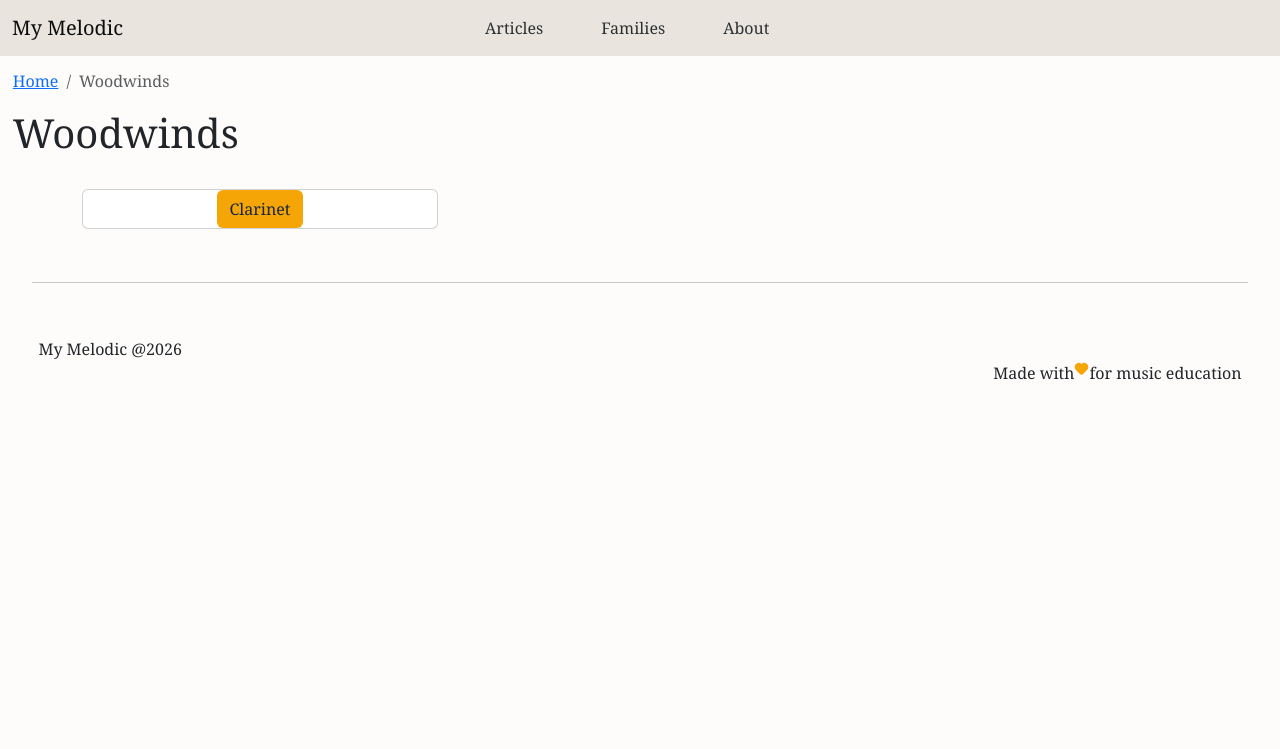
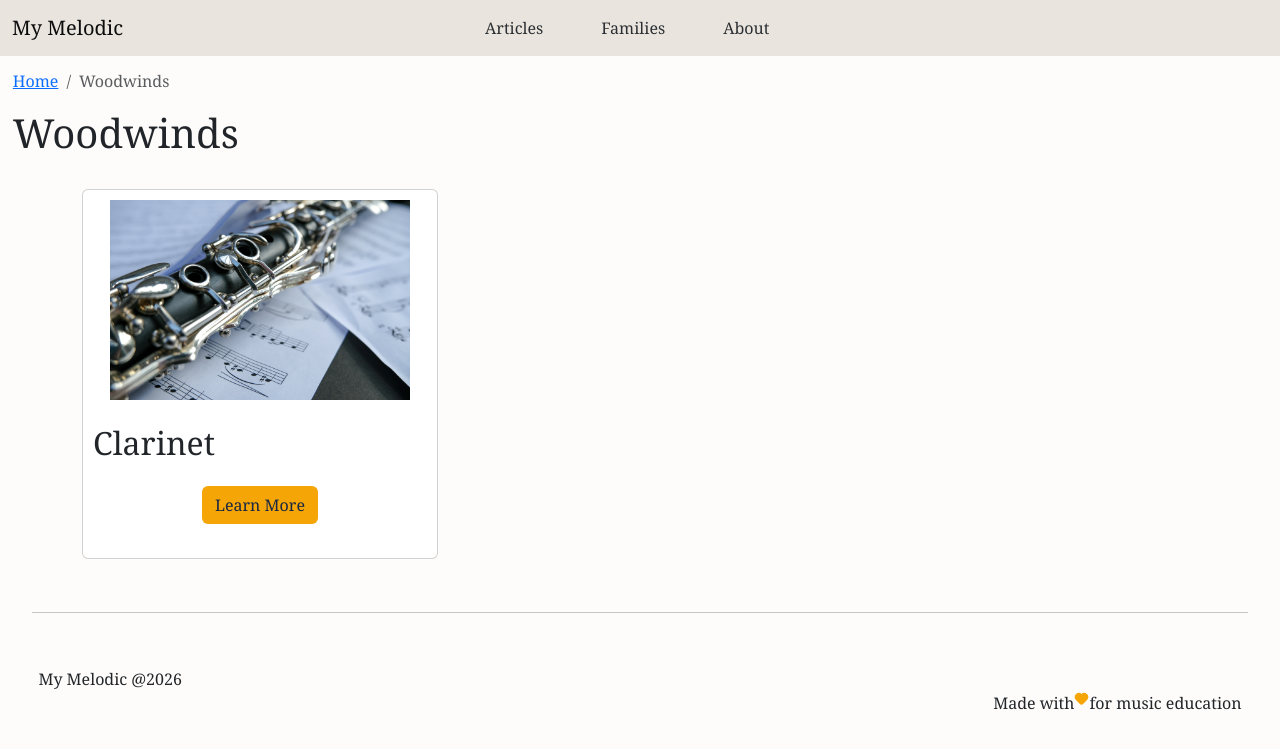
Before and after one commit to adespinosa14/MyMelodic, a Flask app: page /instrument_family/Woodwinds in a window 1280 px wide. Shown: the top 749 px of the page. Run offline with Flask 3, Linux system fonts and the light colour scheme; data that the repository does not hold is empty.

Commit message:
Reformatted instrument list page

```diff
--- a/backend/routes/landing_routes/instrument_family.py
+++ b/backend/routes/landing_routes/instrument_family.py
@@ -1,5 +1,6 @@
 from flask import render_template, abort, current_app
 import os
+import requests
 
 def register_instrument_family(app):
 
@@ -11,7 +12,24 @@ def register_instrument_family(app):
             abort(404)
 
         instruments = []
+
         for instrument in os.listdir(family_name):
             instruments.append(instrument)
 
-        return render_template("landing_pages/instrument_family.html", family_name=family, instrument_list=instruments)
+
+
+        instrument_bio = []
+
+        for i in instruments:
+            url = f"https://api.dictionaryapi.dev/api/v2/entries/en/{i.lower()}"
+
+            request = requests.get(url)
+            if request.status_code == 200:
+                posts = request.json()
+
+            bio = posts[0]['meanings'][0]['definitions'][0]['definition']
+            instrument_bio.append(bio)
+
+        print(instrument_bio)
+
+        return render_template("landing_pages/instrument_family.html", family_name=family, instrument_list=instruments, bio_list=instrument_bio)
--- a/frontend/static/css/universal.css
+++ b/frontend/static/css/universal.css
@@ -135,8 +135,15 @@ footer
     transition: 0.3s;
 }
 
-.article
+.card_img_cover
 {
+    width: 100%;
+    height: 200px;
+    object-fit:contain;
+}
+.card
+{
+    padding: 10px;
 }
 
 /* Colors */
--- a/frontend/templates/landing_pages/instrument_family.html
+++ b/frontend/templates/landing_pages/instrument_family.html
@@ -13,11 +13,16 @@
     <br>
 
     <div class="container">
-        <div class="row">
-            {% for instrument in instrument_list %}
+        <div class="row row-cols-1 row-cols-md-3 g-4">
+            {% for i in range(instrument_list|length) %}
             <div class="col-lg-4">
                 <div class="card">
-                    <a class="btn primary_text accent_background button_hover_harsh center_object" href="/instrument_family/{{family_name}}/{{instrument}}"> {{ instrument }} </a>
+                    <img src="/static/images/{{instrument_list[i]}}/{{instrument_list[i]}}_card.jpg" class="card-img-top card_img_cover">
+                    <br>
+                    <h2> {{instrument_list[i]}} </h2>
+                    <p> {{bio_list[i]}} </p>
+                    <a class="btn primary_text accent_background button_hover_harsh center_object" href="/instrument_family/{{family_name}}/{{instrument_list[i]}}"> Learn More </a>
+                    <br>
                 </div>
             </div>
             {% endfor %}
```
Also changed, not shown: frontend/static/images/bassoon/bassoon_card.jpg (renamed from frontend/static/images/basoon/bassoon_card.jpg), 2 other files.
